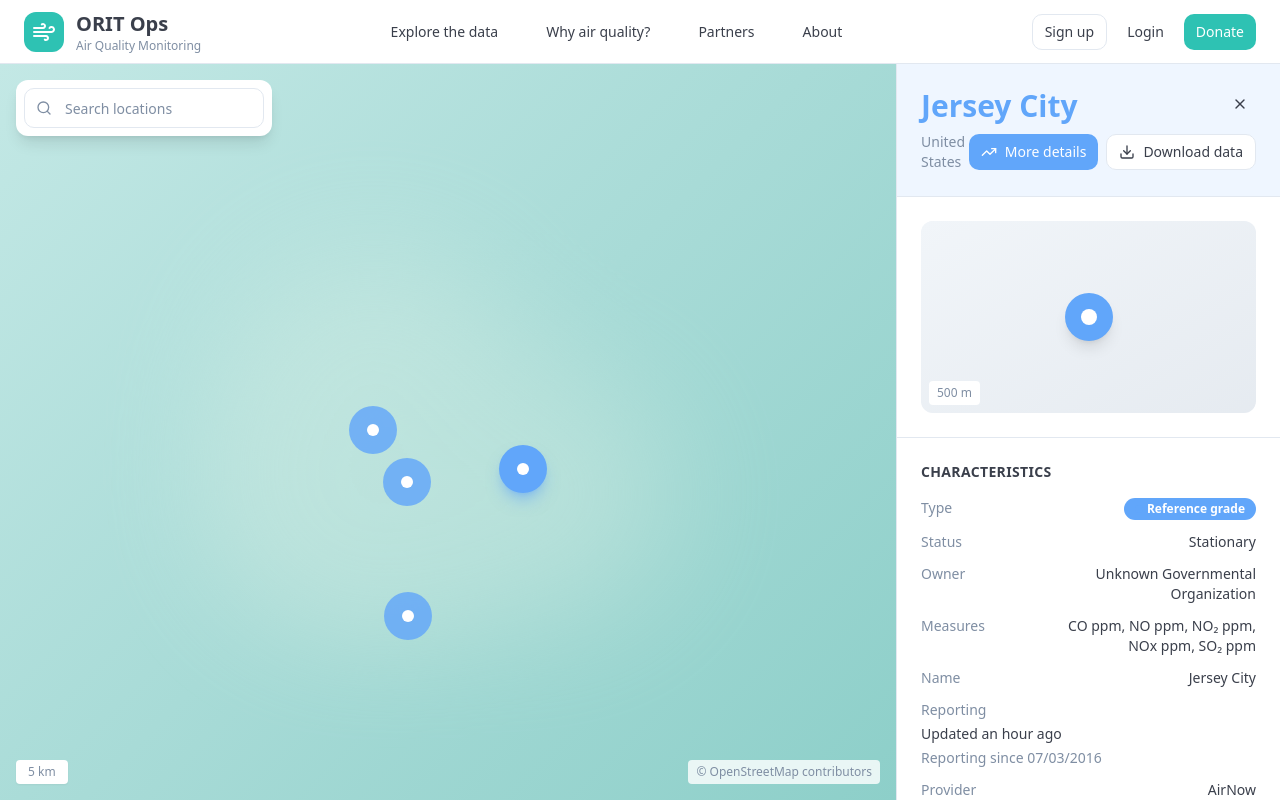
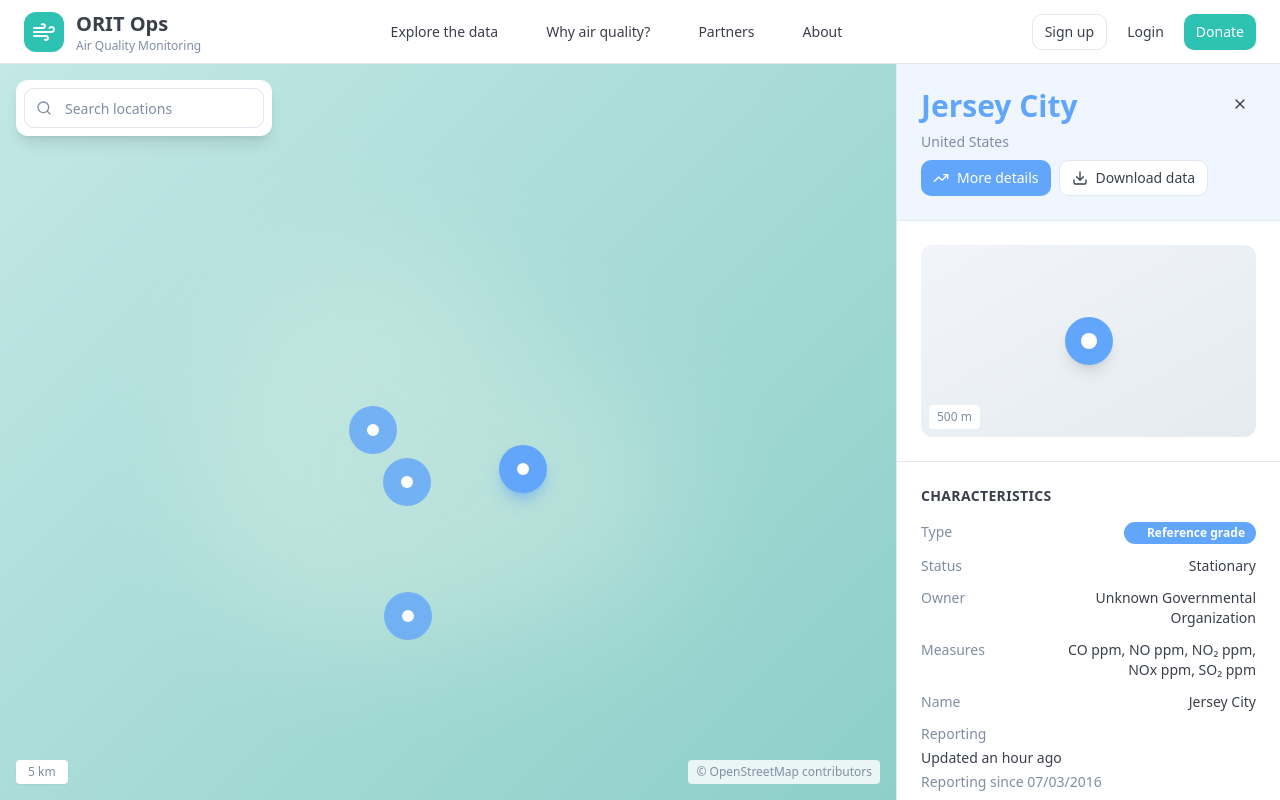
Before and after one commit to sarthakmehta3/sample-project, a React (Vite) app: page / in a window 1280 px wide. Built offline with nearby package versions, Linux system fonts and the light colour scheme; the HTML template or start-up script is replaced by a standard one.

Commit message:
LocationPanel header wrapping, fixed width, and non-shrinking buttons
cgen-20b5b2d3cb8641289529b369a5897a06

```diff
--- a/src/components/LocationPanel.tsx
+++ b/src/components/LocationPanel.tsx
@@ -46,7 +46,7 @@ const LocationPanel = ({ locationId, onMoreDetails, onClose }: LocationPanelProp
   };
 
   return (
-    <div className="w-96 bg-card border-l border-border overflow-y-auto shadow-lg">
+    <div className="w-96 flex-none bg-card border-l border-border overflow-y-auto shadow-lg">
       {/* Header */}
       <div className="sticky top-0 bg-secondary/10 backdrop-blur-sm p-6 border-b border-border">
         <div className="flex items-start justify-between mb-2">
@@ -55,9 +55,9 @@ const LocationPanel = ({ locationId, onMoreDetails, onClose }: LocationPanelProp
             <X className="h-5 w-5" />
           </Button>
         </div>
-        <div className="flex items-center justify-between">
-          <p className="text-sm text-muted-foreground">{location.country}</p>
-          <div className="flex items-center gap-2">
+        <div className="flex flex-wrap items-center justify-between gap-2">
+          <p className="text-sm text-muted-foreground min-w-0 truncate">{location.country}</p>
+          <div className="flex items-center gap-2 flex-shrink-0">
             <Button variant="secondary" size="sm" className="gap-2" onClick={() => onMoreDetails?.()}>
               <TrendingUp className="h-3 w-3" />
               More details
```
